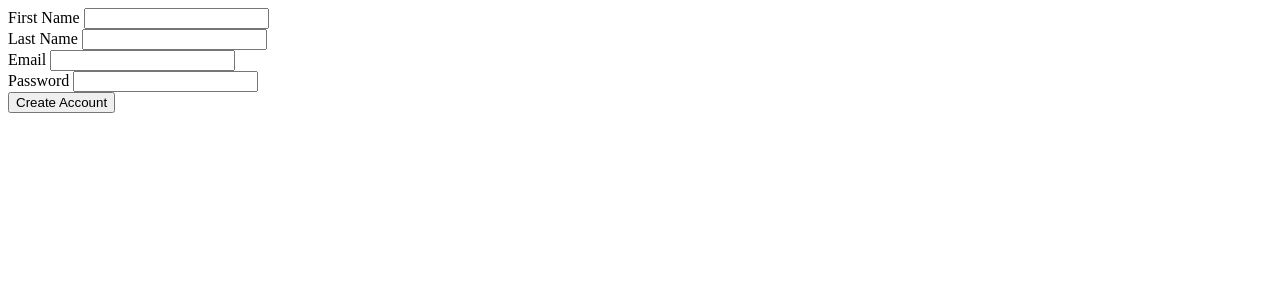
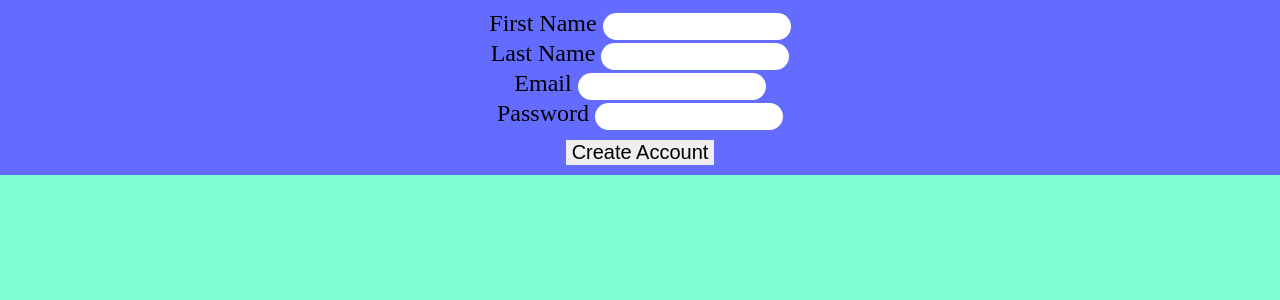
Before and after one commit to calebkartchner2002/Stock-Portfolio, a Django app: page /registration/sign_up/ in a window 1280 px wide. Shown: the top 300 px of the page. Run offline with Django 4.2, Linux system fonts and the light colour scheme.

Commit message:
added css to registration pages

```diff
--- a/_server/registration/templates/registration/base.html
+++ b/_server/registration/templates/registration/base.html
@@ -6,8 +6,49 @@
   <meta name="viewport" content="width=device-width, initial-scale=1.0">
   <title>Document</title>
   <style>
-    /* style your login pages here because the normal
-      static asset flow is different now */
+    * {
+      margin: 0;
+      border: 0;
+    }
+
+    header {
+      font-size: 32px;
+      background-color: #646cff;
+      display: flex;
+      justify-content: center;
+      font-weight: 700;
+    }
+
+    Body {
+      background-color: aquamarine;
+    }
+
+    input{
+      border-radius: 2em;
+      padding: 6px;
+      padding-left: 5px;
+    }
+    .container {
+      display: flex;
+      justify-content: center;
+      text-align: center;
+      align-items: center;
+      background-color: #646cff;
+      display: block;
+      font-size: 24px;
+      padding: 10px;
+    }
+    button {
+      font-size: 20px;
+      margin-top: 10px;
+    }
+
+    a {
+      margin-top: 15px;
+      display: flex;
+      justify-content: center;
+      color:#646cff;
+    }
   </style>
 </head>
 <body>
--- a/_server/registration/templates/registration/sign_in.html
+++ b/_server/registration/templates/registration/sign_in.html
@@ -1,7 +1,7 @@
 {% extends "registration/base.html"%}
 
 {% block content %}
-<form action="/registration/sign_in/" method="post">
+<form action="/registration/sign_in/" method="post" class="container">
   {% csrf_token %}
   <div>
     <label>
--- a/_server/registration/templates/registration/sign_up.html
+++ b/_server/registration/templates/registration/sign_up.html
@@ -1,7 +1,7 @@
 {% extends "registration/base.html"%}
 
 {% block content %}
-<form action="/registration/sign_up/" method="post">
+<form action="/registration/sign_up/" method="post" class="container">
   {% csrf_token %}
   <div>
     <label>
```
Also changed, not shown: client/package-lock.json.
